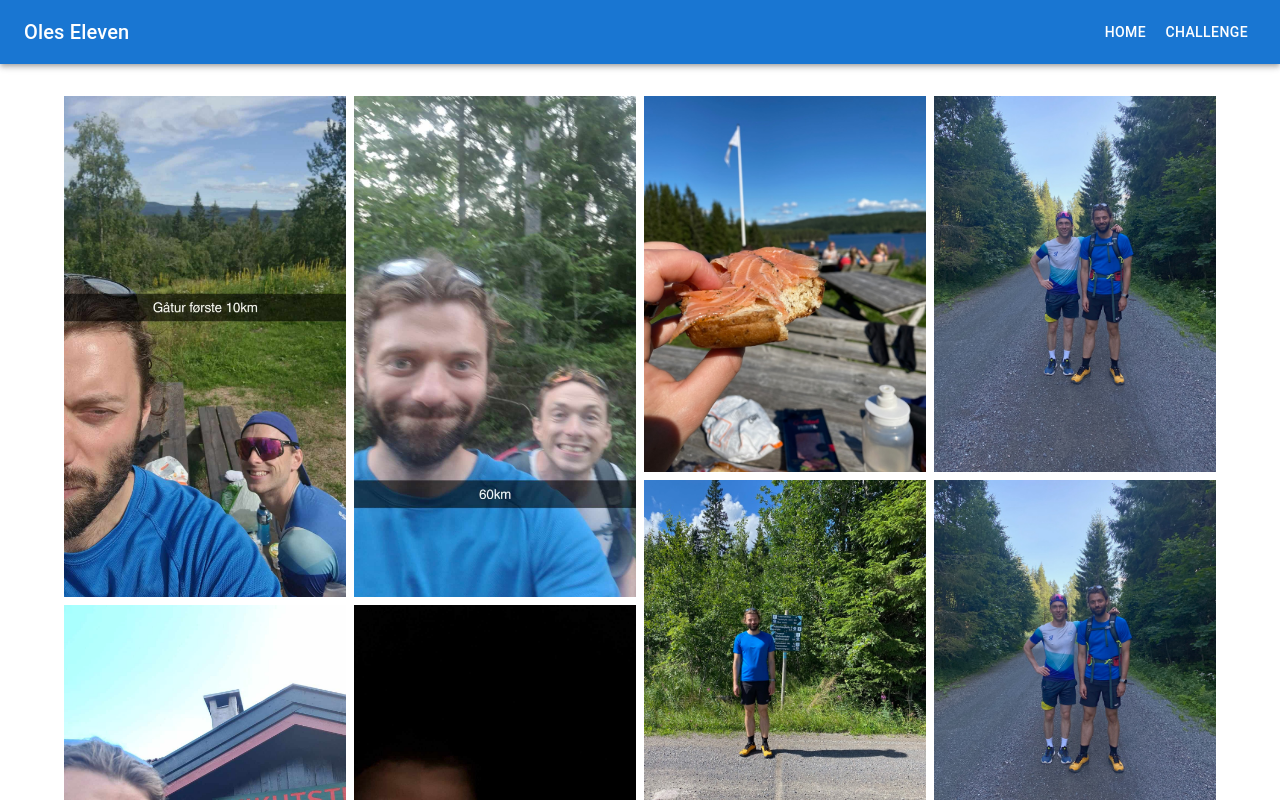
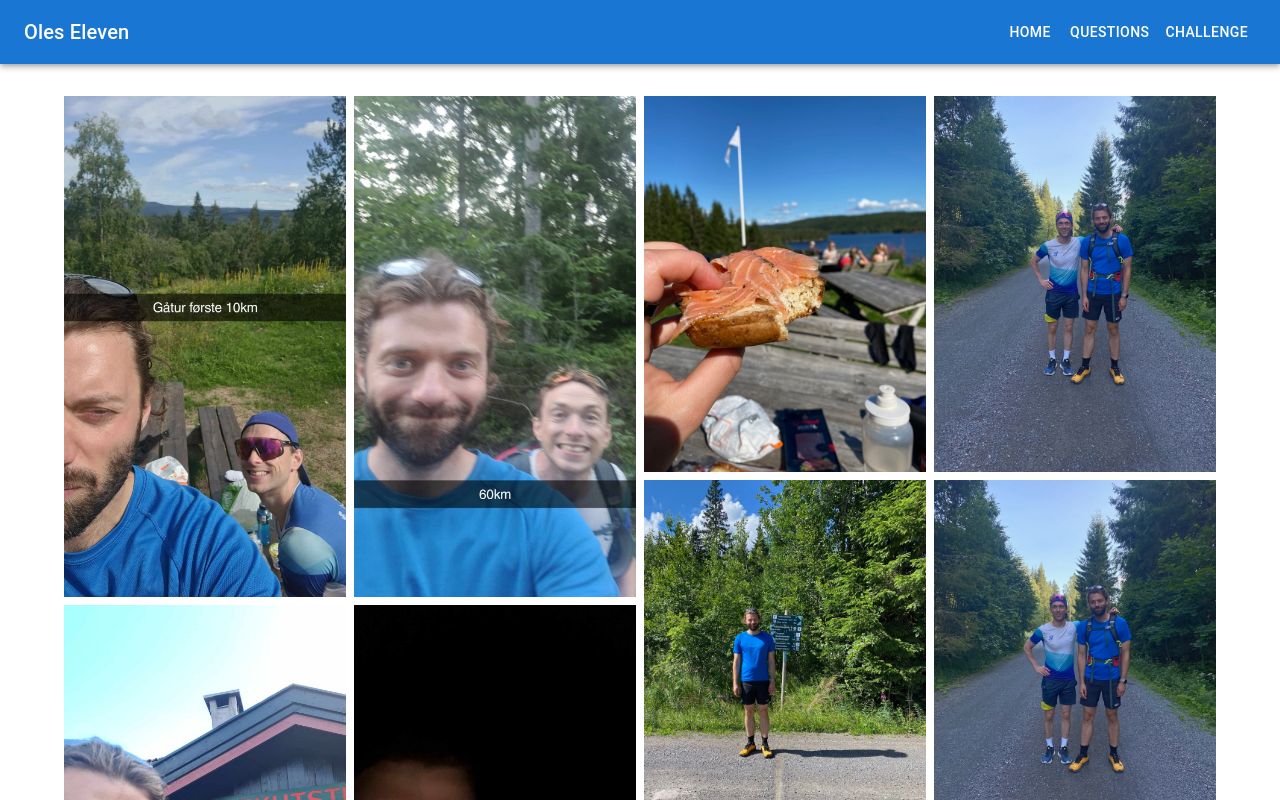
Before and after one commit to Benjamsk/OlesEleven, a React (Create React App) app: page / in a window 1280 px wide. Shown: the top 800 px of the page. Built offline with nearby package versions, Linux system fonts and the light colour scheme.

Commit message:
Added questions page

```diff
--- a/src/App.tsx
+++ b/src/App.tsx
@@ -3,11 +3,12 @@ import Container from '@mui/material/Container';
 import Typography from '@mui/material/Typography';
 import Box from '@mui/material/Box';
 import ButtonAppBar from './Bar';
-import Home from './Home';
 import { GlobalStoreContext } from '.';
 import { observer } from "mobx-react";
-import { Challenge } from './Challenge';
+import { Challenge } from './Pages/Challenge';
 import { Page } from './stores/Page';
+import Home from './Pages/Home';
+import { Questions } from './Pages/Questions';
 
 function Copyright() {
   return (
@@ -24,22 +25,26 @@ function Copyright() {
   );
 }
 
+const Content = (page: Page) => {
+  switch (page) {
+      case Page.Challenge:
+          return <Challenge />;
+      case Page.Questions:
+          return <Questions />;
+      case Page.Home:
+      default:
+          return <Home />;
+  }
+};
+
 const App = () => {
   const store = React.useContext(GlobalStoreContext);
 
-  const renderContent = () => {
-    if (store.selectedTab === Page.Home) {
-      return <Home />;
-    } else {
-      return <Challenge />;
-    }
-  };
-
   return (
     <Box>
-        <ButtonAppBar />
-        <Container>
-          {renderContent()}
+      <ButtonAppBar />
+      <Container>
+          {Content(store.selectedTab)}
           <Copyright />
       </Container>
     </Box>
--- a/src/Bar.tsx
+++ b/src/Bar.tsx
@@ -18,6 +18,7 @@ export default function ButtonAppBar() {
                         Oles Eleven
                     </Typography>
                     <Button color="inherit" onClick={() => store.setSelectedTab(Page.Home)}>Home</Button>
+                    <Button color="inherit" onClick={() => store.setSelectedTab(Page.Questions)}>Questions</Button>
                     <Button color="inherit" onClick={() => store.setSelectedTab(Page.Challenge)}>Challenge</Button>
                 </Toolbar>
             </AppBar>
--- a/src/Home.tsx
+++ b/src/Pages/Home.tsx
@@ -1,9 +1,9 @@
 import React, { useEffect } from "react";
 import { Box, ImageList, ImageListItem, Typography, Dialog, DialogContent } from "@mui/material";
-import { images } from "./static/110kChallenge2023/images";
-import { GlobalStoreContext } from ".";
+import { images } from "../static/110kChallenge2023/images";
+import { GlobalStoreContext } from "..";
 import { observer } from "mobx-react";
-import { Keys } from "./Keys";
+import { Keys } from "../Keys";
 
 const Home = () => {
     const store = React.useContext(GlobalStoreContext);
--- /dev/null
+++ b/src/Pages/Questions.tsx
@@ -0,0 +1,34 @@
+import { Box, Typography } from '@mui/material';
+import React from 'react';
+import questionsJson from '../static/questions/questions.json';
+
+class QuestionRecord {
+    question: string;
+    author: string;
+
+    constructor(question: string, author: string) {
+        this.question = question;
+        this.author = author;
+    }
+}
+
+const questions = questionsJson.map((question: any) => new QuestionRecord(question.question, question.author));
+
+const Question = ({ question }: { question: QuestionRecord }) => {
+    return <Box sx={{ my: 8 }}>
+        <Typography variant="h5" component="blockquote" sx={{ fontStyle: 'italic', marginBottom: 2, textAlign: 'center' }}>
+            {question.question}
+        </Typography>
+        <Typography variant="subtitle1" component="cite" sx={{ display: 'block', textAlign: 'right' }}>
+            {question.author}
+        </Typography>
+    </Box>;
+}
+
+export const Questions = () => (
+    <Box sx={{ my: 4, maxWidth: '800px', mx: 'auto' }}>
+        {questions.map((question, index) => (
+            <Question key={index} question={question} />
+        ))}
+    </Box>
+);
--- /dev/null
+++ b/src/static/questions/questions.json
@@ -0,0 +1,18 @@
+[
+    {
+        "question": "What do you do every day that's the equivalent of a musician practicing their scales?",
+        "author": "Tyler Cowen"
+    },
+    {
+        "question": "What important truth do very few people agree with you on?",
+        "author": "Peter Thiel"
+    },
+    {
+        "question": "What would happen in your organization that wouldn't happen anywhere else?",
+        "author": "Adam Grant"
+    },
+    {
+        "question": "What have happened in your life in one day, in one week, and in one month?",
+        "author": "Benjamin"
+    }
+]
--- a/src/stores/Page.ts
+++ b/src/stores/Page.ts
@@ -1,4 +1,5 @@
 export enum Page {
     Challenge = 'Challenge',
     Home = 'Home',
+    Questions = 'Questions'
 }
```
Also changed, not shown: src/Pages/Challenge.tsx (renamed from src/Challenge.tsx).
